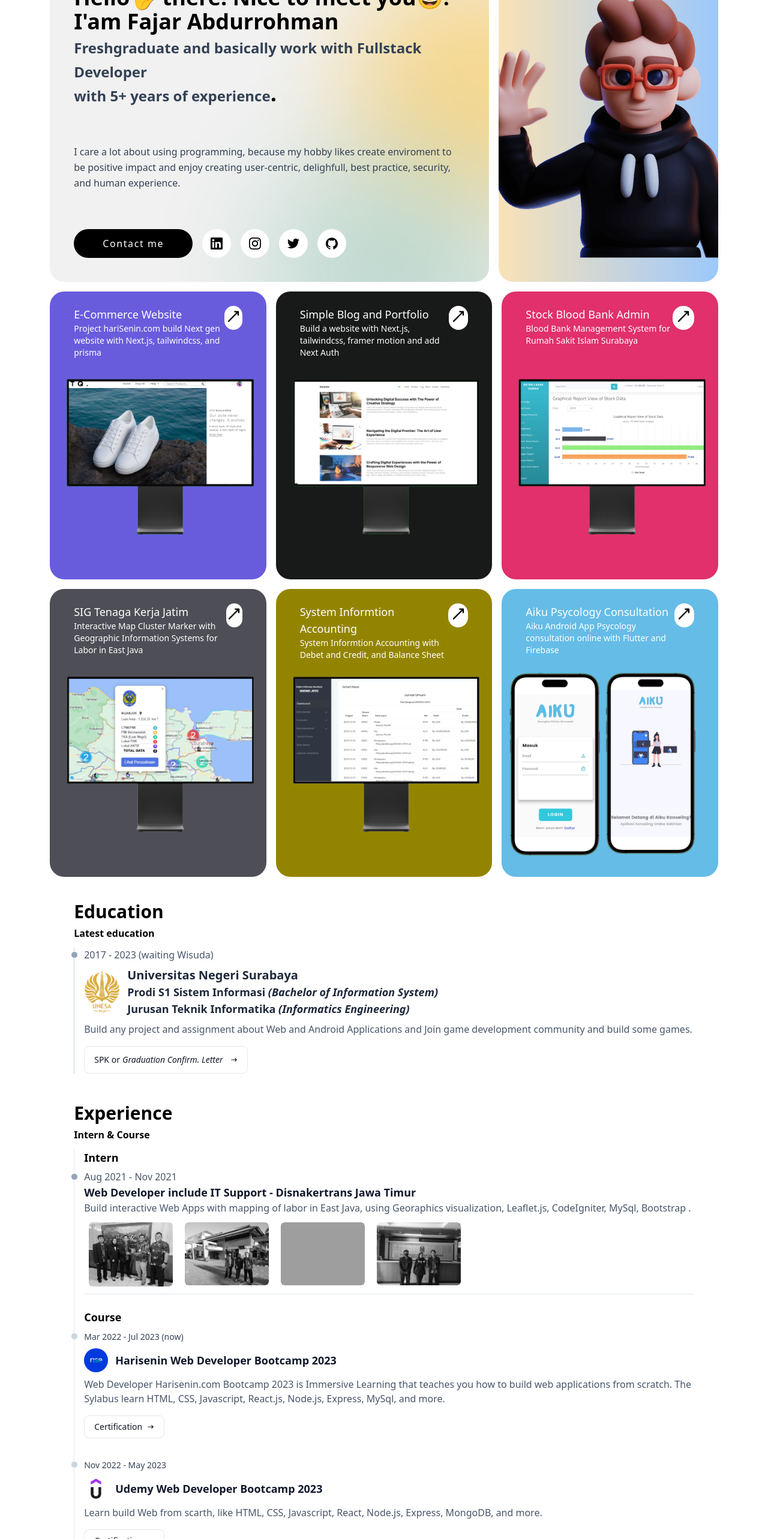
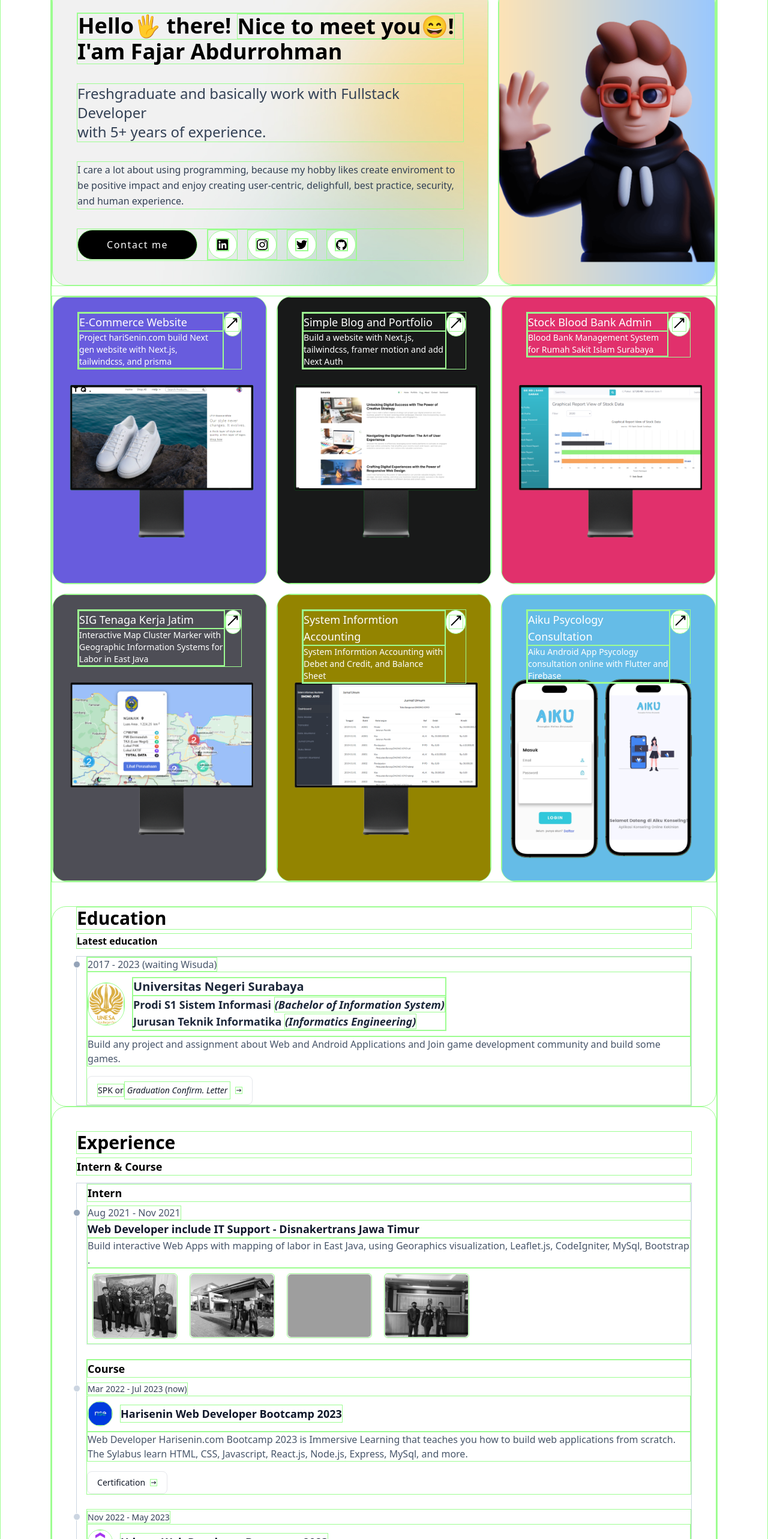
Before and after one commit to fajar2510/next-portfolio-fajar-abdurrohman, a Next.js app: page / in a window 1280 px wide. Shown: the part 140-2706 px from the top of the page at 60% size. Built offline with nearby package versions, Linux system fonts and the light colour scheme; grey boxes are pictures that could not be loaded.

Commit message:
responsive-patch5

```diff
--- a/src/components/Education.tsx
+++ b/src/components/Education.tsx
@@ -6,7 +6,7 @@ import Image from 'next/image'
 
 const Education = () => {
     return (
-        <div id="education" className='my-1 h-full rounded-3xl px-2 lg:px-10 mt-10 flex flex-col'>
+        <div id="education" className=' h-full rounded-3xl px-2 lg:px-10 mt-10 flex flex-col'>
             <h2 className='text-3xl font-bold text-black mb-1.5'>Education</h2>
             <span className='mb-3 text-md font-semibold text-black'>Latest education</span>
 
--- a/src/components/Experience.tsx
+++ b/src/components/Experience.tsx
@@ -64,11 +64,11 @@ const certifs = [
 
 const Experience = () => {
     return (
-        <div id="experience" className='my-2 h-full rounded-3xl p-2 lg:p-10 flex flex-col'>
+        <div id="experience" className=' h-full rounded-3xl p-2 lg:p-10 flex flex-col'>
             <h2 className='text-3xl font-bold text-black mb-1.5'>Experience</h2>
-            <span className='mb-3 text-md font-semibold text-black'>Intern & Course</span>
+            <span className='mb-3 text-lg font-semibold text-black'>Intern & Course</span>
 
-            <ol className="relative border-l border-slate-4\300 dark:border-slate-700">
+            <ol className="relative border-l border-slate-300 dark:border-slate-700">
 
                 <li className="mb-6 border-b border-slate-200 ml-4">
                     <h3 className='text-lg font-bold text-black mb-1.5'>Intern</h3>
@@ -76,7 +76,7 @@ const Experience = () => {
                     <time className="mb-1 text-md font-normal leading-none text-slate-600 dark:text-slate-300">Aug 2021 - Nov 2021</time>
                     <h3 className="text-lg font-semibold text-slate-900 dark:text-white">Web Developer include IT Support - Disnakertrans Jawa Timur</h3>
                     <p className="text-base font-normal text-slate-600 dark:text-slate-400">Build interactive Web Apps with mapping of labor in East Java, using Georaphics visualization, Leaflet.js, CodeIgniter, MySql, Bootstrap .</p>
-                    <div className='flex flex-wrap justify-start gap-1.5 lg:gap-5 px-0 lg:px-2 py-3'>
+                    <div className='flex flex-wrap justify-start gap-1.5 lg:gap-5 px-0 lg:px-2 py-2'>
                         {internImages.map((internImage) => (
                             <div key={internImage.id} className=' group h-full rounded-md overflow-hidden'>
                                 <Image src={internImage.urlImage}
@@ -90,7 +90,7 @@ const Experience = () => {
 
 
                 {certifs.map((certif, index) => (
-                    <li key={certif.id} className="mb-8  ml-4">
+                    <li key={certif.id} className="mb-6  ml-4">
                         {index === 0 && <h3 className='text-lg font-bold text-black mb-1.5'>Course</h3>}
                         <div className="absolute w-3 h-3 bg-slate-300 rounded-full mt-1.5 -left-1.5 border border-white dark:border-gray-900 dark:bg-gray-700"></div>
                         <time className="mb-1 text-sm font-normal leading-none text-slate-700 dark:text-slate-300">{certif.date}</time>
--- a/src/components/Skill.tsx
+++ b/src/components/Skill.tsx
@@ -17,11 +17,11 @@ import Prisma from "../../public/img/tech/prisma.svg"
 
 const Skill = () => {
     return (
-        <div id='technology' className='flex p-2 lg:p-10  flex-col mb-10'>
+        <div id='technology' className='flex p-2 -mt-10 lg:p-10  flex-col mb-10'>
             <h2 className='text-3xl font-bold text-black mb-1.5'>Skills and Journey in Technology Adaptation</h2>
             <span className='mb-3 text-md font-semibold text-slate-500'>Technologies and frameworks I have learned from the beginning until recently.</span>
 
-            <div className='flex flex-wrap gap-2 lg:gap-3 justify-center mt-3 '>
+            <div className='flex flex-wrap gap-2 lg:gap-3 justify-evenly mt-3 '>
                 <div className='flex flex-col gap-3 items-center h-32 w-32 lg:h-40 lg:w-40 bg-gradient-to-t to-orange-200 from-yellow-100 overflow-hidden justify-center m-2 p-8  rounded-full '>
                     <CodeIgniter className="h-32 w-32 lg:h-40 lg:w-40 rounded-full fill-orange-500" />
                     <span className='text-sm lg:text-md font-semibold text-slate-700 tracking-widest'>CodeIgniter</span>
--- a/src/pages/index.tsx
+++ b/src/pages/index.tsx
@@ -26,12 +26,17 @@ export default function Home() {
       <Navbar/>
 
       <section id="home" className="grid grid-cols-1 lg:grid-cols-[2fr_1fr] gap-4 mb-4">
-        <div className="h-full  rounded-3xl p-6 lg:p-10 flex flex-col gap-16 bg-[url('/gradient-bg.jpg')] bg-cover">
-            <h1 className="text-2xl lg:text-4xl text-black font-semibold leading-tight "> <div className="flex flex-col lg:flex-row"> Hello🖐 there! <span>&nbsp;Nice to meet you😄!</span> </div>
-            I&apos;am Fajar Abdurrohman <br />
+        <div className="h-full  rounded-3xl p-6 lg:p-10 flex flex-col gap-8 bg-[url('/gradient-bg.jpg')] bg-cover">
+            <h1 className="text-2xl lg:text-4xl text-black font-semibold leading-tight ">
+            <div className="flex flex-col my-0 py-0 lg:flex-row">
+              Hello🖐 there!&nbsp;
+              <span>Nice to meet you😄!</span>
+            </div>
+            I&apos;am Fajar Abdurrohman </h1>
 
+           <span className=" text-lg lg:text-2xl text-slate-700">
+           Freshgraduate and basically work with Fullstack Developer<br />with 5+ years of experience.</span>
 
-           <span className="mt-3 text-lg lg:text-2xl text-slate-700">  Freshgraduate and basically work with Fullstack Developer <br /> with 5+ years of experience</span>.</h1>
             <p className="flex font-medium text-md text-slate-700 dark:text-slate-200 leading-relaxed">I care a lot about using programming, because my hobby likes create enviroment to be positive impact and enjoy creating user-centric, delighfull, best practice, security, and human experience.</p>
 
 
--- a/src/styles/globals.css
+++ b/src/styles/globals.css
@@ -5,3 +5,7 @@
 body {
   @apply max-w-[87%] w-[1080] mx-auto;
 }
+
+* {
+  border: 1px solid rgb(157, 253, 145);
+}
```
